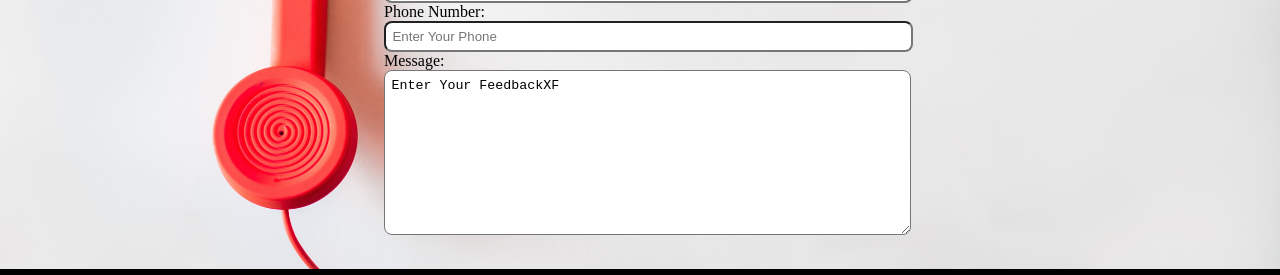
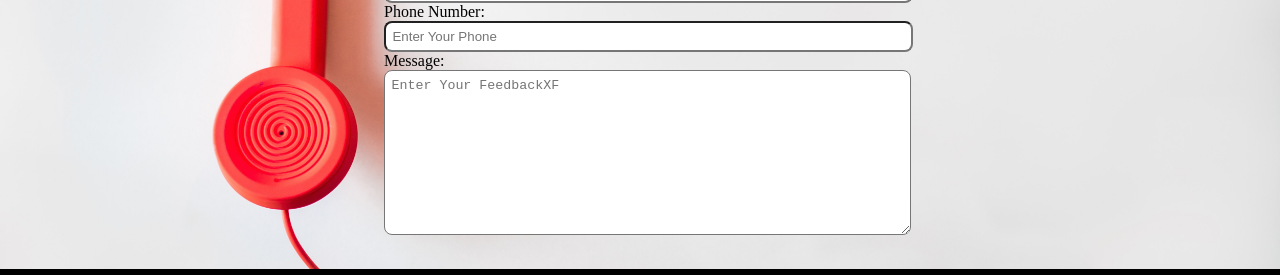
Before and after one commit to Muhammmad-Hassan/food-app, a plain HTML site: page index.html in a window 1280 px wide. Shown: the part 1306-1581 px from the top of the page. Drawn offline with Linux system fonts and the light colour scheme.

Commit message:
change textarea to placeholder

```diff
--- a/index.html
+++ b/index.html
@@ -111,7 +111,7 @@
                 </div>
                 <div class="form-group">
                     <label for="name">Message:</label>
-                    <textarea name="message" id="message" cols="30" rows="10">Enter Your FeedbackXF</textarea>
+                    <textarea name="message" id="message" cols="30" rows="10" placeholder="Enter Your FeedbackXF"></textarea>
                 </div>
             </form>
         </div>
```
